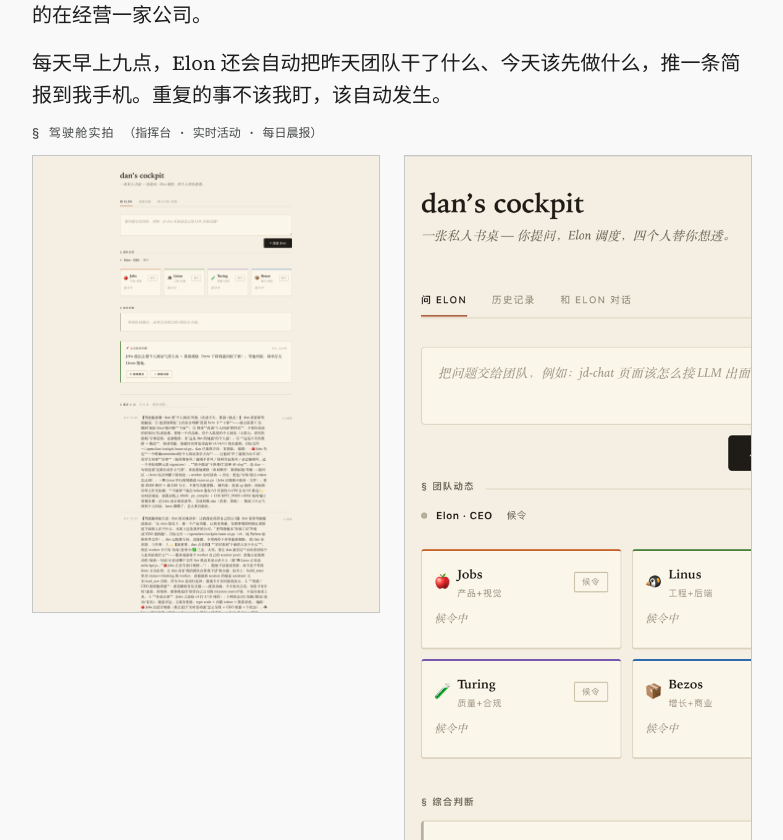
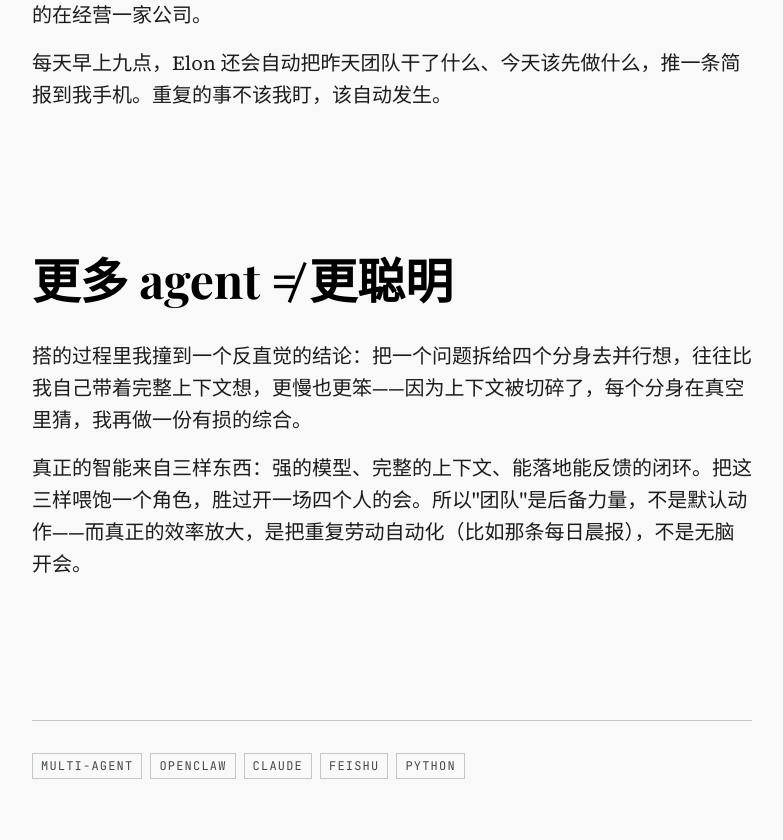
Before and after one commit to zhangdaman/zhangdaman.github.io, a React (Vite) app: page /work/ai-cockpit in a window 1280 px wide. Shown: the part 1960-2800 px from the top of the page, without its empty margins (318-1101 px from the left). Built offline with nearby package versions, Linux system fonts and the light colour scheme.

Commit message:
work: remove cockpit screenshots from detail page

```diff
--- a/src/pages/WorkAiCockpit.tsx
+++ b/src/pages/WorkAiCockpit.tsx
@@ -92,9 +92,6 @@ const team = [
   { emoji: '📦', name: 'Bezos', zh: '增长 + 商业', en: 'Growth + Business' },
 ]
 
-// 截图：放在 public/work/ 下；缺失时 onError 自动隐藏，不会留破图。
-const shots = ['/work/cockpit-1.png', '/work/cockpit-2.png', '/work/cockpit-3.png']
-
 export default function WorkAiCockpit() {
   const { lang } = useLang()
   const c = content[lang]
@@ -183,25 +180,6 @@ export default function WorkAiCockpit() {
             {s.run.ps.map((p, i) => (
               <p key={i} className="font-body-lg text-body-lg">{p}</p>
             ))}
-            <div className="mt-stack-lg">
-              <p className="font-kicker text-kicker uppercase text-on-surface-variant tracking-widest mb-stack-md">
-                {c.shotsLabel} <span className="normal-case tracking-normal">{c.shotsHint}</span>
-              </p>
-              <div className="grid grid-cols-1 sm:grid-cols-2 gap-gutter">
-                {shots.map((src) => (
-                  <img
-                    key={src}
-                    src={src}
-                    alt="AI cockpit screenshot"
-                    loading="lazy"
-                    className="w-full border border-outline-variant"
-                    onError={(e) => {
-                      e.currentTarget.style.display = 'none'
-                    }}
-                  />
-                ))}
-              </div>
-            </div>
           </Section>
 
           {/* §我学到的 */}
```
Also changed, not shown: public/work/cockpit-1.png (deleted), public/work/cockpit-2.png (deleted).
